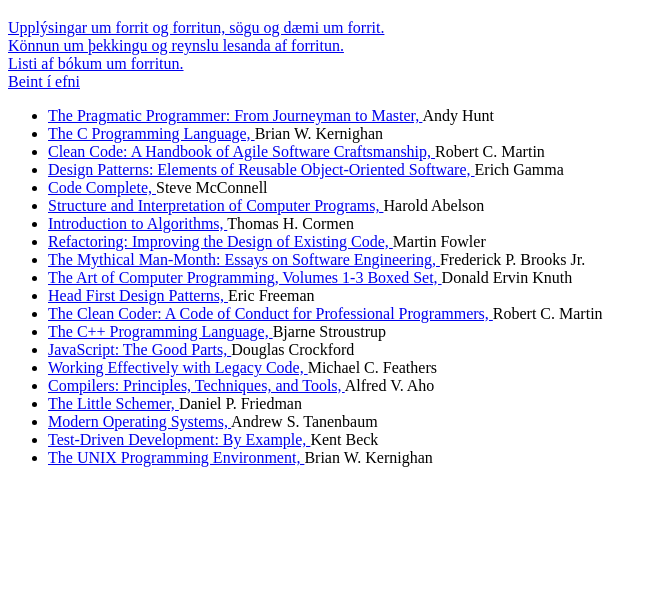
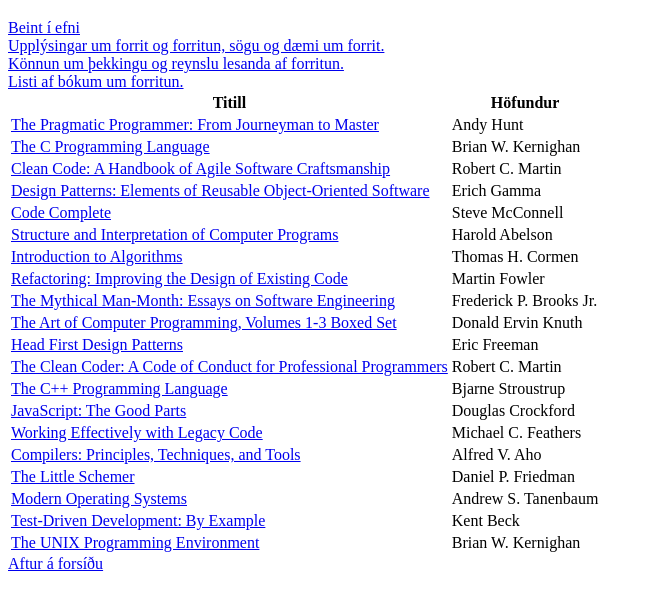
Before and after one commit to ivamtra/vef1-2022-v2, a plain HTML site: page sidur/baekur.html in a window 1280 px wide. Shown: the part 61-668 px from the top of the page, without its empty margins (0-657 px from the left). Drawn offline with Linux system fonts and the light colour scheme.

Commit message:
:shipit:

```diff
--- a/sidur/baekur.html
+++ b/sidur/baekur.html
@@ -1,5 +1,5 @@
 <!DOCTYPE html>
-<html lang="en">
+<html lang="is">
   <head>
     <meta charset="UTF-8" />
     <meta http-equiv="X-UA-Compatible" content="IE=edge" />
@@ -10,6 +10,9 @@
     <header>
       <h1>Bækur</h1>
       <nav>
+        <a href="#main">Beint í efni</a>
+        <br />
+
         <a href="./um.html"
           >Upplýsingar um forrit og forritun, sögu og dæmi um forrit.</a
         >
@@ -21,128 +24,38 @@
         <br />
 
         <a href="./baekur.html">Listi af bókum um forritun.</a>
-
-        <br />
-        <a href="#main">Beint í efni</a>
       </nav>
     </header>
     <main id="main">
-      <ul>
-        <li>
-          <a
-            href="https://www.goodreads.com/book/show/4099.The_Pragmatic_Programmer"
-            >The Pragmatic Programmer: From Journeyman to Master, </a
-          >Andy Hunt
-        </li>
-        <li>
-          <a
-            href="https://www.goodreads.com/book/show/515601.The_C_Programming_Language"
-            >The C Programming Language, </a
-          >Brian W. Kernighan
-        </li>
-        <li>
-          <a href="https://www.goodreads.com/book/show/3735293-clean-code"
-            >Clean Code: A Handbook of Agile Software Craftsmanship, </a
-          >Robert C. Martin
-        </li>
-        <li>
-          <a href="https://www.goodreads.com/book/show/85009.Design_Patterns"
-            >Design Patterns: Elements of Reusable Object-Oriented Software, </a
-          >Erich Gamma
-        </li>
-        <li>
-          <a href="https://www.goodreads.com/book/show/4845.Code_Complete"
-            >Code Complete, </a
-          >Steve McConnell
-        </li>
-        <li>
-          <a
-            href="https://www.goodreads.com/book/show/43713.Structure_and_Interpretation_of_Computer_Programs"
-            >Structure and Interpretation of Computer Programs, </a
-          >Harold Abelson
-        </li>
-        <li>
-          <a
-            href="https://www.goodreads.com/book/show/108986.Introduction_to_Algorithms"
-            >Introduction to Algorithms, </a
-          >Thomas H. Cormen
-        </li>
-        <li>
-          <a href="https://www.goodreads.com/book/show/44936.Refactoring"
-            >Refactoring: Improving the Design of Existing Code, </a
-          >Martin Fowler
-        </li>
-        <li>
-          <a
-            href="https://www.goodreads.com/book/show/13629.The_Mythical_Man_Month"
-            >The Mythical Man-Month: Essays on Software Engineering, </a
-          >Frederick P. Brooks Jr.
-        </li>
-        <li>
-          <a
-            href="https://www.goodreads.com/book/show/112239.The_Art_of_Computer_Programming_Volumes_1_3_Boxed_Set"
-            >The Art of Computer Programming, Volumes 1-3 Boxed Set, </a
-          >Donald Ervin Knuth
-        </li>
-        <li>
-          <a
-            href="https://www.goodreads.com/book/show/58128.Head_First_Design_Patterns"
-            >Head First Design Patterns, </a
-          >Eric Freeman
-        </li>
-        <li>
-          <a href="https://www.goodreads.com/book/show/10284614-the-clean-coder"
-            >The Clean Coder: A Code of Conduct for Professional Programmers, </a
-          >Robert C. Martin
-        </li>
-        <li>
-          <a
-            href="https://www.goodreads.com/book/show/112251.The_C_Programming_Language"
-            aria-label="C++"
-            >The C++ Programming Language, </a
-          >Bjarne Stroustrup
-        </li>
-        <li>
-          <a href="https://www.goodreads.com/book/show/2998152-javascript"
-            >JavaScript: The Good Parts, </a
-          >Douglas Crockford
-        </li>
-        <li>
-          <a
-            href="https://www.goodreads.com/book/show/44919.Working_Effectively_with_Legacy_Code"
-            >Working Effectively with Legacy Code, </a
-          >Michael C. Feathers
-        </li>
-        <li>
-          <a href="https://www.goodreads.com/book/show/703102.Compilers"
-            >Compilers: Principles, Techniques, and Tools, </a
-          >Alfred V. Aho
-        </li>
-        <li>
-          <a
-            href="https://www.goodreads.com/book/show/548914.The_Little_Schemer"
-            >The Little Schemer, </a
-          >Daniel P. Friedman
-        </li>
-        <li>
-          <a
-            href="https://www.goodreads.com/book/show/166195.Modern_Operating_Systems"
-            >Modern Operating Systems, </a
-          >Andrew S. Tanenbaum
-        </li>
-        <li>
-          <a
-            href="https://www.goodreads.com/book/show/387190.Test_Driven_Development"
-            >Test-Driven Development: By Example, </a
-          >Kent Beck
-        </li>
-        <li>
-          <a
-            href="https://www.goodreads.com/book/show/337338.The_UNIX_Programming_Environment"
-            >The UNIX Programming Environment, </a
-          >Brian W. Kernighan
-        </li>
-      </ul>
+      <table>
+        <thead>
+          <tr><th>Titill</th><th>Höfundur</th></tr>
+        </thead>
+      <tr><td><a href="https://www.goodreads.com/book/show/4099.The_Pragmatic_Programmer">The Pragmatic Programmer: From Journeyman to Master</a></td><td>Andy Hunt</td></tr>
+      <tr><td><a href="https://www.goodreads.com/book/show/515601.The_C_Programming_Language">The C Programming Language</a></td><td>Brian W. Kernighan</td></tr>
+      <tr><td><a href="https://www.goodreads.com/book/show/3735293-clean-code">Clean Code: A Handbook of Agile Software Craftsmanship</a></td><td>Robert C. Martin</td></tr>
+      <tr><td><a href="https://www.goodreads.com/book/show/85009.Design_Patterns">Design Patterns: Elements of Reusable Object-Oriented Software</a></td><td>Erich Gamma</td></tr>
+      <tr><td><a href="https://www.goodreads.com/book/show/4845.Code_Complete">Code Complete</a></td><td>Steve McConnell</td></tr>
+      <tr><td><a href="https://www.goodreads.com/book/show/43713.Structure_and_Interpretation_of_Computer_Programs">Structure and Interpretation of Computer Programs</a></td><td>Harold Abelson</td></tr>
+      <tr><td><a href="https://www.goodreads.com/book/show/108986.Introduction_to_Algorithms">Introduction to Algorithms</a></td><td>Thomas H. Cormen</td></tr>
+      <tr><td><a href="https://www.goodreads.com/book/show/44936.Refactoring">Refactoring: Improving the Design of Existing Code</a></td><td>Martin Fowler</td></tr>
+      <tr><td><a href="https://www.goodreads.com/book/show/13629.The_Mythical_Man_Month">The Mythical Man-Month: Essays on Software Engineering</a></td><td>Frederick P. Brooks Jr.</td></tr>
+      <tr><td><a href="https://www.goodreads.com/book/show/112239.The_Art_of_Computer_Programming_Volumes_1_3_Boxed_Set">The Art of Computer Programming, Volumes 1-3 Boxed Set</a></td><td>Donald Ervin Knuth</td></tr>
+      <tr><td><a href="https://www.goodreads.com/book/show/58128.Head_First_Design_Patterns">Head First Design Patterns</a></td><td>Eric Freeman</td></tr>
+      <tr><td><a href="https://www.goodreads.com/book/show/10284614-the-clean-coder">The Clean Coder: A Code of Conduct for Professional Programmers</a></td><td>Robert C. Martin</td></tr>
+      <tr><td><a href="https://www.goodreads.com/book/show/112251.The_C_Programming_Language">The C++ Programming Language</a></td><td>Bjarne Stroustrup</td></tr>
+      <tr><td><a href="https://www.goodreads.com/book/show/2998152-javascript">JavaScript: The Good Parts</a></td><td>Douglas Crockford</td></tr>
+      <tr><td><a href="https://www.goodreads.com/book/show/44919.Working_Effectively_with_Legacy_Code">Working Effectively with Legacy Code</a></td><td>Michael C. Feathers</td></tr>
+      <tr><td><a href="https://www.goodreads.com/book/show/703102.Compilers">Compilers: Principles, Techniques, and Tools</a></td><td>Alfred V. Aho</td></tr>
+      <tr><td><a href="https://www.goodreads.com/book/show/548914.The_Little_Schemer">The Little Schemer</a></td><td>Daniel P. Friedman</td></tr>
+      <tr><td><a href="https://www.goodreads.com/book/show/166195.Modern_Operating_Systems">Modern Operating Systems</a></td><td>Andrew S. Tanenbaum</td></tr>
+      <tr><td><a href="https://www.goodreads.com/book/show/387190.Test_Driven_Development">Test-Driven Development: By Example</a></td><td>Kent Beck</td></tr>
+      <tr><td><a href="https://www.goodreads.com/book/show/337338.The_UNIX_Programming_Environment">The UNIX Programming Environment</a></td><td>Brian W. Kernighan</td></tr>
+      </table>
     </main>
+
+    <footer>
+      <a href="../index.html">Aftur á forsíðu</a>
+    </footer>
   </body>
 </html>
```
Also changed, not shown: index.html (+1 -1 lines), sidur/konnun.html (+22 -12 lines), sidur/um.html (+11 -8 lines).
